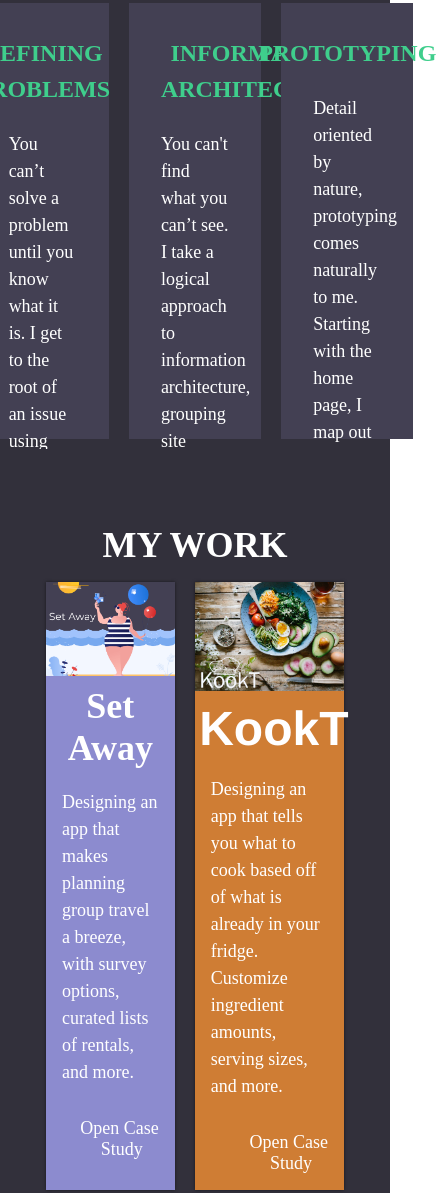
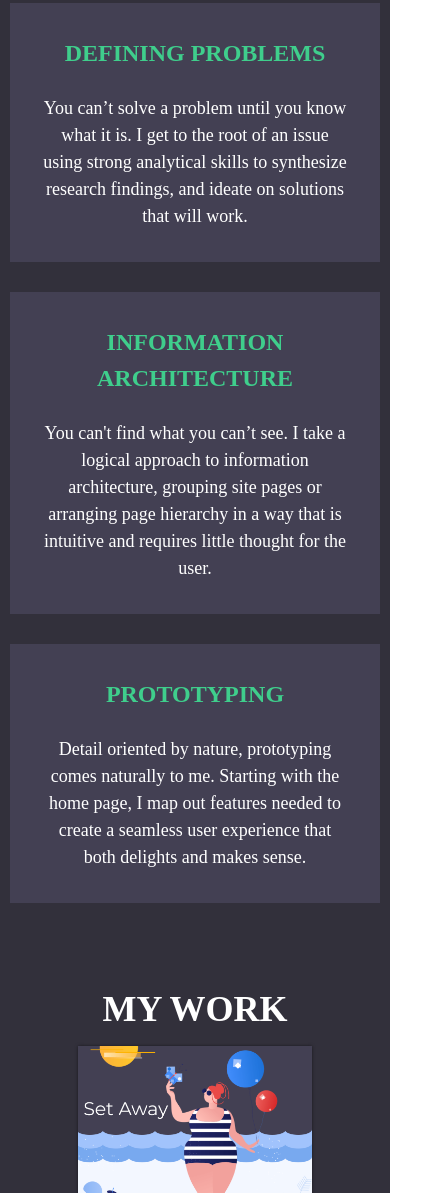
Before and after one commit to Rpref/UX_UI_HW_18, a plain HTML site: page index.html in a window 390 px wide. Shown: the part 995-2188 px from the top of the page, 436 px wide, since content can reach past the window. Drawn offline with Linux system fonts and the light colour scheme; files whose address does not match are found by name.

Commit message:
(finally!!) made flex box and grid responsive

```diff
--- a/css/style.css
+++ b/css/style.css
@@ -177,14 +177,32 @@ body{
   }
 
   .flexContainer {
-    display: flex;
+    /*display: flex;
     flex-direction: row;
     justify-content: center;
     height: 100%;
-    max-height: 466px;
+    max-height: 466px;*/
+    display: flex;
+    flex-wrap: wrap;
+    text-align: center;
+    /*max-height: 466px;*/
+    min-height: 466px;
+    justify-content: center;
   }
 
-  .flexContainer > div {
+  .flex-item-left {
+    flex: 33%
+  }
+
+  .flex-item-center {
+    flex: 50%
+  }
+
+  .flex-item-right {
+    flex: 33%
+  }
+
+  #container {
     background-color: #434053;
     width: 17.5%;
     margin: 10px;
@@ -195,10 +213,25 @@ body{
     color: white;
     font-size: 18px;
     align-content: center;
+    text-align: center;
   }
+
+  /*.flexContainer > div {
+    background-color: #434053;
+    width: 17.5%;
+    margin: 10px;
+    margin-top: 20px;
+    padding: 32px;
+    font-family: 'Montserrat';
+    line-height: 1.5;
+    color: white;
+    font-size: 18px;
+    align-content: center;
+  }*/
 
   #iA {
     display: flex;
+    justify-content: center;
     text-align: center;
     width: 100%;
     padding-bottom: 24px;
@@ -400,15 +433,38 @@ body{
 
 }
 
-@media screen and (max-width: 600) {
+@media screen and (max-width: 600px) {
   .caseStudies {
-    grid-template-rows: auto auto auto auto;
+    /*grid-template-rows: auto auto auto auto;
     grid-template-columns: 1fr;
     grid-template-areas:
       "setAwayCard"
       "kooktCard"
       "usdaCard"
       "bensBellsCard"
-    ;
+    ; */
+    display: flex;
+    flex-flow: row wrap;
+    width: 100%;
+
   }
+  /*.flexContainer {
+    flex-direction: column;
+    background-color: chartreuse;
+  }*/
+
+  .flexContainer {
+    height: auto;
+  }
+
+  .flex-item-left .flex-item-center .flex-item-right {
+    flex: 100%
+
+  }
+
+  #container {
+    width: 100%;
+  }
+
+
 }
```
